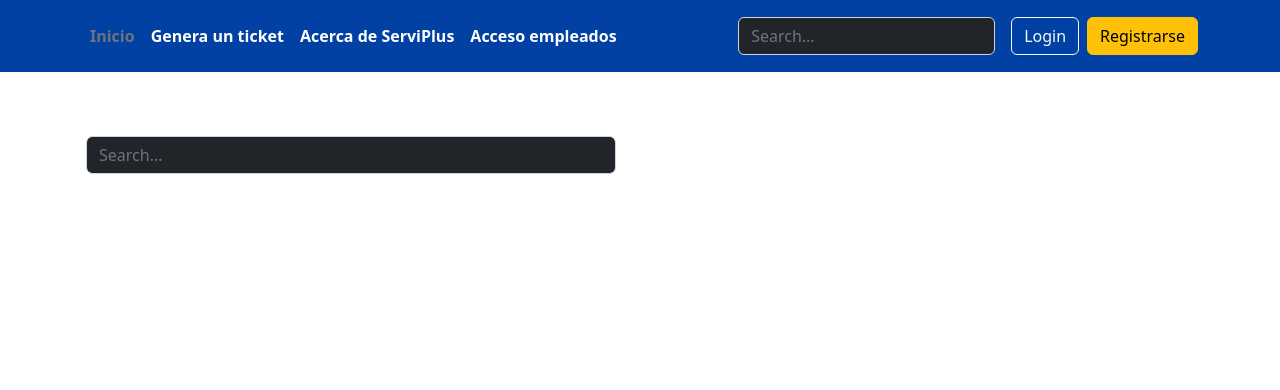
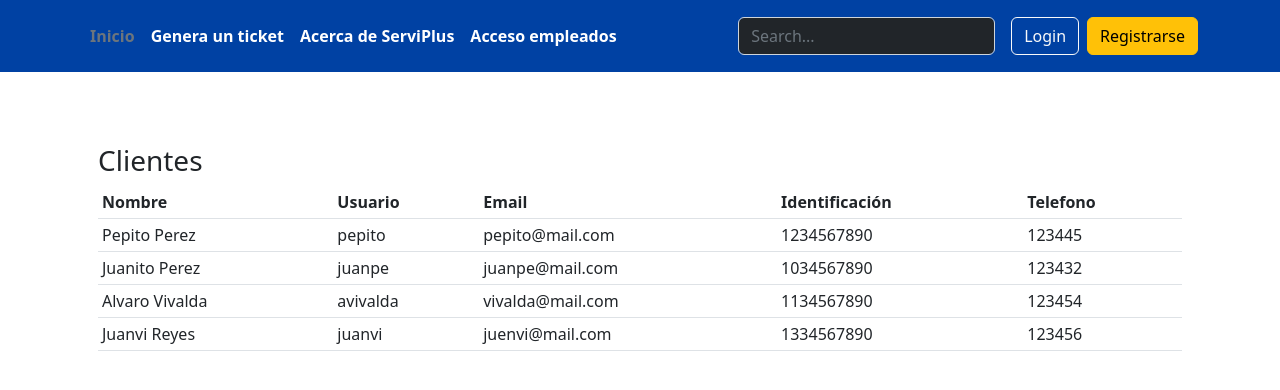
Before and after one commit to juanvidev1/serviplus-frontend, a React (Create React App) app in the folder serviplus-front/: page /genera-ticket in a window 1280 px wide. Shown: the top 390 px of the page. Built offline with nearby package versions, Linux system fonts and the light colour scheme.

Commit message:
Cambios 2 serviplus

```diff
--- a/serviplus-front/src/App.js
+++ b/serviplus-front/src/App.js
@@ -1,19 +1,21 @@
 import { BrowserRouter, Route, Routes } from "react-router-dom";
-import Header from "./general/Header";
-import Landing from "./general/Landing";
-import FormCliente from "./clientes/Formulario";
-import imagenes from "./assets/img/imagenes";
+import Header from "./componentes/general/Header";
+import Landing from "./componentes/general/Landing";
+import FormCliente from "./componentes/clientes/Formulario";
+import ListadoClientes from "./componentes/clientes/TablaClientes";
+// import imagenes from "./assets/img/imagenes";
 
 
 function App() {
   return (
     <div className="App" >
       <Header />
-      <div className="container mt-3 p-3" style={{columnCount:"2"}}>
+      <div className="container mt-3 p-3">
       <BrowserRouter>
         <Routes>
           <Route path="/" element={<Landing />} exact></Route>
-          <Route path="/genera-ticket" element={<FormCliente />} exact ></Route>
+          <Route path="/genera-ticket" element={<ListadoClientes />} exact ></Route>
+          <Route path="/about-serviplus" element= {<FormCliente />} exact></Route>
         </Routes>
       </BrowserRouter>
       </div>
--- a/serviplus-front/src/assets/img/imagenes.js
+++ b/serviplus-front/src/assets/img/imagenes.js
@@ -1,9 +1,11 @@
 import logo from "./logoserviplus.png";
 import landing from "./landing-serviplus.png";
+import formCliente from "./FormClientes.png";
 
 const Imagenes = {
     "img1": logo,
-    "img2": landing
+    "img2": landing,
+    "img3": formCliente
 }
 
 export default Imagenes;
--- a/serviplus-front/src/clientes/Formulario.js
+++ /dev/null
@@ -1,9 +0,0 @@
-const FormularioCliente = () => {
-    return(
-        <form class="col-12 col-lg-auto mb-3 mb-lg-0 me-lg-3" role="search">
-          <input type="search" class="form-control form-control-dark text-bg-dark" placeholder="Search..." aria-label="Search" />
-        </form>
-    );
-}
-
-export default FormularioCliente;
--- /dev/null
+++ b/serviplus-front/src/componentes/clientes/Formulario.js
@@ -0,0 +1,34 @@
+import Imagenes from "../../assets/img/imagenes";
+const FormularioCliente = () => {
+    return(
+      <div style={{columnCount: "2"}}>
+        <img src={Imagenes.img3} alt="" height={"400"} width={"500"}></img>
+          <form>
+            <div className="form-control form-control-sm mb-2">
+            <label>Email</label>
+            <input className="form-control form-control-sm mb-2" />
+            <label>Nombre de usuario</label>
+            <input className="form-control form-control-sm mb-2" />
+            <label>Contraseña</label>
+            <input className="form-control form-control-sm mb-2" />
+            <label>Nombres</label>
+            <input className="form-control form-control-sm mb-2" />
+            <label>Apellidos</label>
+            <input className="form-control form-control-sm mb-2" />
+            <label>Número de documento</label>
+            <input className="form-control form-control-sm mb-2" />
+            <label className="me-2">Tipo de documento</label>
+            <select className="select select-sm mb-2">
+              <option value={""}>Seleccione una opción</option>
+              <option value={"Cédula"}>Cédula</option>
+              <option value={"Pasaporte"}>Pasaporte</option>
+              <option value={"Cédula de extranjería"}>Cédula de extranjería</option>
+              <option value={"Registro civil"}>Registro civil</option>
+            </select>
+            </div>
+          </form>
+        </div>
+    );
+}
+
+export default FormularioCliente;
--- a/serviplus-front/src/general/Header.js
+++ b/serviplus-front/src/componentes/general/Header.js
@@ -7,7 +7,7 @@ const Header = () => {
             <ul className="nav col-12 col-lg-auto me-lg-auto mb-2 justify-content-center mb-md-0">
             <li><a href="/" className="nav-link px-2 text-secondary" style={{fontWeight:"700"}}>Inicio</a></li>
             <li><a href="/genera-ticket" className="nav-link px-2 text-white" style={{fontWeight:"700"}}>Genera un ticket</a></li>
-            <li><a href="/" className="nav-link px-2 text-white" style={{fontWeight:"700"}}>Acerca de ServiPlus</a></li>
+            <li><a href="/about-serviplus" className="nav-link px-2 text-white" style={{fontWeight:"700"}}>Acerca de ServiPlus</a></li>
             <li><a href="/" className="nav-link px-2 text-white" style={{fontWeight:"700"}}>Acceso empleados</a></li>
             </ul>
 
--- a/serviplus-front/src/general/Landing.js
+++ b/serviplus-front/src/componentes/general/Landing.js
@@ -1,7 +1,7 @@
-import Imagenes from "../assets/img/imagenes";
+import Imagenes from "../../assets/img/imagenes";
 const Landing = () => {
     return (
-    <body>
+    <body style={{columnCount:"2"}}>
         <div className="container mt-3 p-3 d-flex flex-wrap align-items-center justify-content-center justify-content-lg-start">
         <img src={Imagenes.img2} alt="" height={"400"} width={"500"}></img>
             <main className="form-signin w-100 m-auto">
--- /dev/null
+++ b/serviplus-front/src/servicios/ServicioCliente.js
@@ -0,0 +1,54 @@
+const listadoClientes = [
+    {
+        nombres: "Pepito",
+        apellidos: "Perez",
+        username: "pepito",
+        password: "123456",
+        identificacion: "1234567890",
+        tipo_identificacion: "Cédula",
+        telefono: "123445",
+        email: "pepito@mail.com",
+        direccion: null
+    },
+    {
+        nombres: "Juanito",
+        apellidos: "Perez",
+        username: "juanpe",
+        password: "123456",
+        identificacion: "1034567890",
+        tipo_identificacion: "Cédula",
+        telefono: "123432",
+        email: "juanpe@mail.com",
+        direccion: null
+    },
+    {
+        nombres: "Alvaro",
+        apellidos: "Vivalda",
+        username: "avivalda",
+        password: "123456",
+        identificacion: "1134567890",
+        tipo_identificacion: "Pasaporte",
+        telefono: "123454",
+        email: "vivalda@mail.com",
+        direccion: null
+    },
+    {
+        nombres: "Juanvi",
+        apellidos: "Reyes",
+        username: "juanvi",
+        password: "123456",
+        identificacion: "1334567890",
+        tipo_identificacion: "Cédula",
+        telefono: "123456",
+        email: "juenvi@mail.com",
+        direccion: null
+    }
+]
+
+const ClientesServicios = {};
+
+ClientesServicios.listadoClientes = () => {
+    return listadoClientes;
+}
+
+export default ClientesServicios;
```
Also changed, not shown: serviplus-front/src/enums/Estados.js (added, +7 -0 lines), serviplus-front/src/assets/img/FormClientes.png (added).
